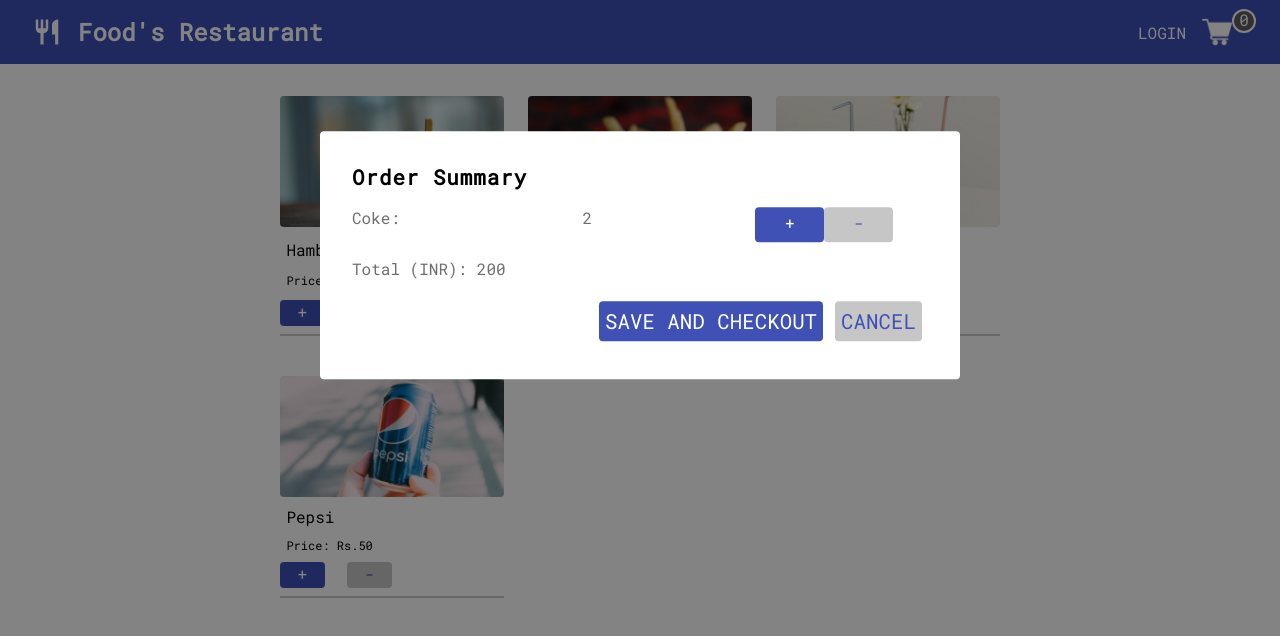
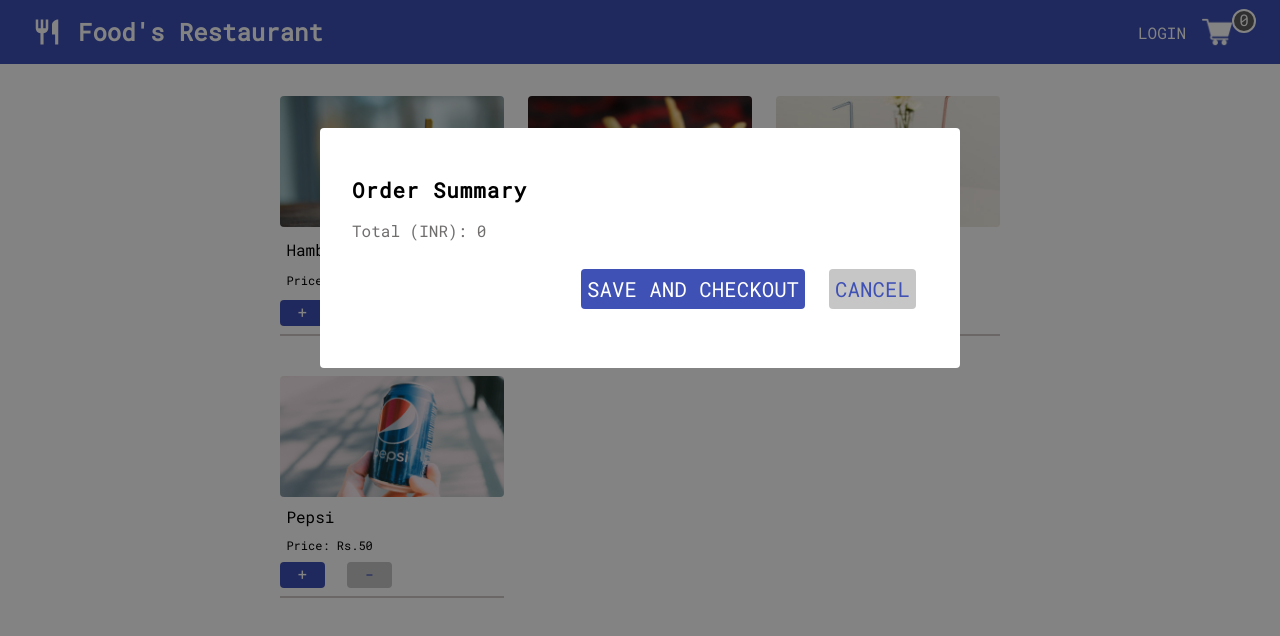
Before and after one commit to saquibhayat26/Food-Restaurant, a React (Create React App) app: page /product in a window 1280 px wide. Both pictures are taken after a click on the picture 1217 px from the left and 32 px from the top of the page. Shown: the top 636 px of the page. Built offline with nearby package versions, Linux system fonts and the light colour scheme.

Commit message:
redux added with cart functionality

```diff
--- a/package.json
+++ b/package.json
@@ -3,11 +3,13 @@
   "version": "0.1.0",
   "private": true,
   "dependencies": {
+    "@reduxjs/toolkit": "^1.8.6",
     "@testing-library/jest-dom": "^5.16.5",
     "@testing-library/react": "^13.4.0",
     "@testing-library/user-event": "^13.5.0",
     "react": "^18.2.0",
     "react-dom": "^18.2.0",
+    "react-redux": "^8.0.4",
     "react-router-dom": "^6.4.3",
     "react-scripts": "5.0.1",
     "web-vitals": "^2.1.4"
--- a/public/data/feeds.json
+++ b/public/data/feeds.json
@@ -1,20 +1,24 @@
 [
   {
+    "id": "1",
     "name": "Hamburger",
     "price": "200",
     "image": "./../assets/burger.jpeg"
   },
   {
+    "id": "2",
     "name": "Fries",
     "price": "100",
     "image": "./../assets/fries.jpeg"
   },
   {
+    "id": "3",
     "name": "Coke",
     "price": "50",
     "image": "./../assets/coke.jpeg"
   },
   {
+    "id": "4",
     "name": "Pepsi",
     "price": "50",
     "image": "./../assets/pepsi.jpeg"
--- a/src/Components/Cart/Cart.jsx
+++ b/src/Components/Cart/Cart.jsx
@@ -1,30 +1,83 @@
-import React from "react";
+import React, { useEffect, useState } from "react";
 import Button from "../Buttons/Button";
 import "./Cart.css";
 
-const Cart = () => {
+import { useSelector, useDispatch } from "react-redux";
+import { addToCart, removeFromCart } from "../../redux/features/cartSlice";
+
+const Cart = ({ open, setOpen }) => {
+  const dispatch = useDispatch();
+  const cartData = useSelector((state) => state.cart);
+
+  const [total, setTotal] = useState(0);
+
+  const calculateTotal = () => {
+    let total = 0;
+    {
+      cartData.items.length > 0 &&
+        cartData.items.forEach((item) => {
+          if (item.productQuantity === 1) {
+            total += item.price * 1;
+          } else {
+            total += item.price * item.productQuantity * 1;
+          }
+        });
+    }
+    setTotal(total);
+  };
+
+  useEffect(() => {
+    calculateTotal();
+  }, [cartData, total]);
+
+  function handleAdd(item) {
+    dispatch(addToCart(item));
+  }
+
+  const handleRemove = (id) => {
+    dispatch(removeFromCart(id));
+  };
+
+  const handleClick = () => {
+    setOpen(!open);
+  };
+
   return (
     <div className="cart">
       <div className="cart__top">
         <p>Order Summary</p>
       </div>
-      <div className="cart__center">
+      {cartData.items.length > 0 &&
+        cartData.items.map((item, index) => (
+          <div className="cart__center" key={index}>
             <div className="cart__quantity">
-          <p>Coke:</p>
-          <p>2</p>
+              <p>{item.name}:</p>
+              <p>{item.productQuantity}</p>
               <div className="cart__quantityBtn">
+                <div onClick={() => handleAdd(item)}>
                   <Button text={"+"} bgColor={"#3f51b5"} color={"#fff"} />
+                </div>
+                <div onClick={() => handleRemove(item.id)}>
                   <Button text={"-"} bgColor={"#c6c6c6"} color={"#3f51b5"} />
                 </div>
               </div>
-
-        <div className="cart__total">
-          <p>Total (INR): 200</p>
             </div>
           </div>
+        ))}
+      <div className="cart__total">
+        <p>Total (INR): {total}</p>
+      </div>
       <div className="cart__bottom">
-        <Button text={"SAVE AND CHECKOUT"} bgColor={"#3f51b5"} color={"#fff"} />
+        <div>
+          <Button
+            text={"SAVE AND CHECKOUT"}
+            bgColor={"#3f51b5"}
+            color={"#fff"}
+          />
+        </div>
+        <div onClick={handleClick}>
           <Button text={"CANCEL"} bgColor={"#c6c6c6"} color={"#3f51b5"} />
+        </div>
       </div>
     </div>
   );
--- a/src/Components/Item/Item.jsx
+++ b/src/Components/Item/Item.jsx
@@ -2,15 +2,32 @@ import React from "react";
 import Button from "../Buttons/Button";
 import "./Item.css";
 
+import { useDispatch } from "react-redux";
+import { addToCart, removeFromCart } from "../../redux/features/cartSlice";
+
 const Item = ({ item }) => {
+  const dispatch = useDispatch();
+
+  function handleAdd(item) {
+    dispatch(addToCart(item));
+  }
+
+  const handleRemove = (id) => {
+    dispatch(removeFromCart(id));
+  };
+
   return (
     <div className="item">
       <img src={item.image} alt={item.name} />
       <p>{item.name}</p>
       <p>Price: Rs.{item.price}</p>
       <div className="item__btn">
-        <Button text={"+"} bgColor={"#3f51b5"} color={"#fff"} />
-        <Button text={"-"} bgColor={"#c6c6c6"} color={"#3f51b5"} />
+        <div onClick={() => handleAdd(item)}>
+          <Button text={"+"} bgColor={"#3f51b5"} color={"#fff"} />
+        </div>
+        <div onClick={() => handleRemove(item.id)}>
+          <Button text={"-"} bgColor={"#c6c6c6"} color={"#3f51b5"} />
+        </div>
       </div>
     </div>
   );
--- a/src/Components/Items/Items.jsx
+++ b/src/Components/Items/Items.jsx
@@ -4,7 +4,7 @@ import Item from "../Item/Item";
 import "./Items.css";
 
 const Items = () => {
-  const [localData, setLocaldata] = useState("");
+  const [localData, setLocaldata] = useState(null);
 
   useEffect(() => {
     getData();
@@ -18,19 +18,20 @@ const Items = () => {
       },
     })
       .then(function (response) {
-        console.log(response);
         return response.json();
       })
       .then(function (myJson) {
-        setLocaldata(myJson);
+        const productData = JSON.stringify(myJson);
+        const data = JSON.parse(productData);
+        setLocaldata(data);
       });
   };
-  console.log(localData);
 
   return (
     <div className="items">
       <div className="items__wrapper">
-        {localData && localData.map((item) => <Item item={item} />)}
+        {localData &&
+          localData.map((item, index) => <Item key={index} item={item} />)}
       </div>
     </div>
   );
--- a/src/Components/Navbar/Navbar.jsx
+++ b/src/Components/Navbar/Navbar.jsx
@@ -1,5 +1,6 @@
 import React, { useState } from "react";
 import "./Navbar.css";
+import { useSelector } from "react-redux";
 
 import { Link } from "react-router-dom";
 
@@ -7,6 +8,7 @@ import cart from "../../assets/shopping_cart.png";
 import Cart from "../Cart/Cart";
 
 const Navbar = () => {
+  const data = useSelector((state) => state.cart);
   const [open, setOpen] = useState(false);
 
   const handleOpen = () => {
@@ -36,11 +38,11 @@ const Navbar = () => {
         </Link>
 
         <img src={cart} alt="cart" onClick={handleOpen} />
-        <span>0</span>
+        <span>{data ? data.items.length : 0}</span>
       </div>
       {open && (
         <div className="navbar__cart centered">
-          <Cart />
+          <Cart open={open} setOpen={setOpen} />
         </div>
       )}
     </div>
--- a/src/index.js
+++ b/src/index.js
@@ -2,10 +2,14 @@ import React from "react";
 import ReactDOM from "react-dom/client";
 
 import App from "./App";
+import { Provider } from "react-redux";
+import { store } from "./redux/store/store";
 
 const root = ReactDOM.createRoot(document.getElementById("root"));
 root.render(
   <React.StrictMode>
-    <App />
+    <Provider store={store}>
+      <App />
+    </Provider>
   </React.StrictMode>
 );
--- /dev/null
+++ b/src/redux/features/cartSlice.js
@@ -0,0 +1,38 @@
+import { createSlice } from "@reduxjs/toolkit";
+
+const initialState = {
+  items: [],
+  total: 0,
+};
+
+const cartSlice = createSlice({
+  name: "cart",
+  initialState,
+  reducers: {
+    addToCart(state, action) {
+      const cartIndex = state.items.findIndex(
+        (item) => item.id === action.payload.id
+      );
+      if (cartIndex >= 0) {
+        state.items[cartIndex].productQuantity += 1;
+      } else {
+        const tempProducts = { ...action.payload, productQuantity: 1 };
+        state.items.push(tempProducts);
+      }
+    },
+    removeFromCart(state, action) {
+      const filterCartItems = state.items.filter((item) => {
+        if (item.id === action.payload && item.productQuantity > 1) {
+          return (item.productQuantity -= 1);
+        } else {
+          return item.id !== action.payload;
+        }
+      });
+      state.items = filterCartItems;
+    },
+  },
+});
+
+export const { addToCart, removeFromCart } = cartSlice.actions;
+
+export default cartSlice.reducer;
--- /dev/null
+++ b/src/redux/store/store.js
@@ -0,0 +1,8 @@
+import { configureStore } from "@reduxjs/toolkit";
+import cartReducer from "./../features/cartSlice";
+
+export const store = configureStore({
+  reducer: {
+    cart: cartReducer,
+  },
+});
```
Also changed, not shown: 1 other file (tests, documents, lock files or other folders). Lines whose indentation alone changed are shown as unchanged.
